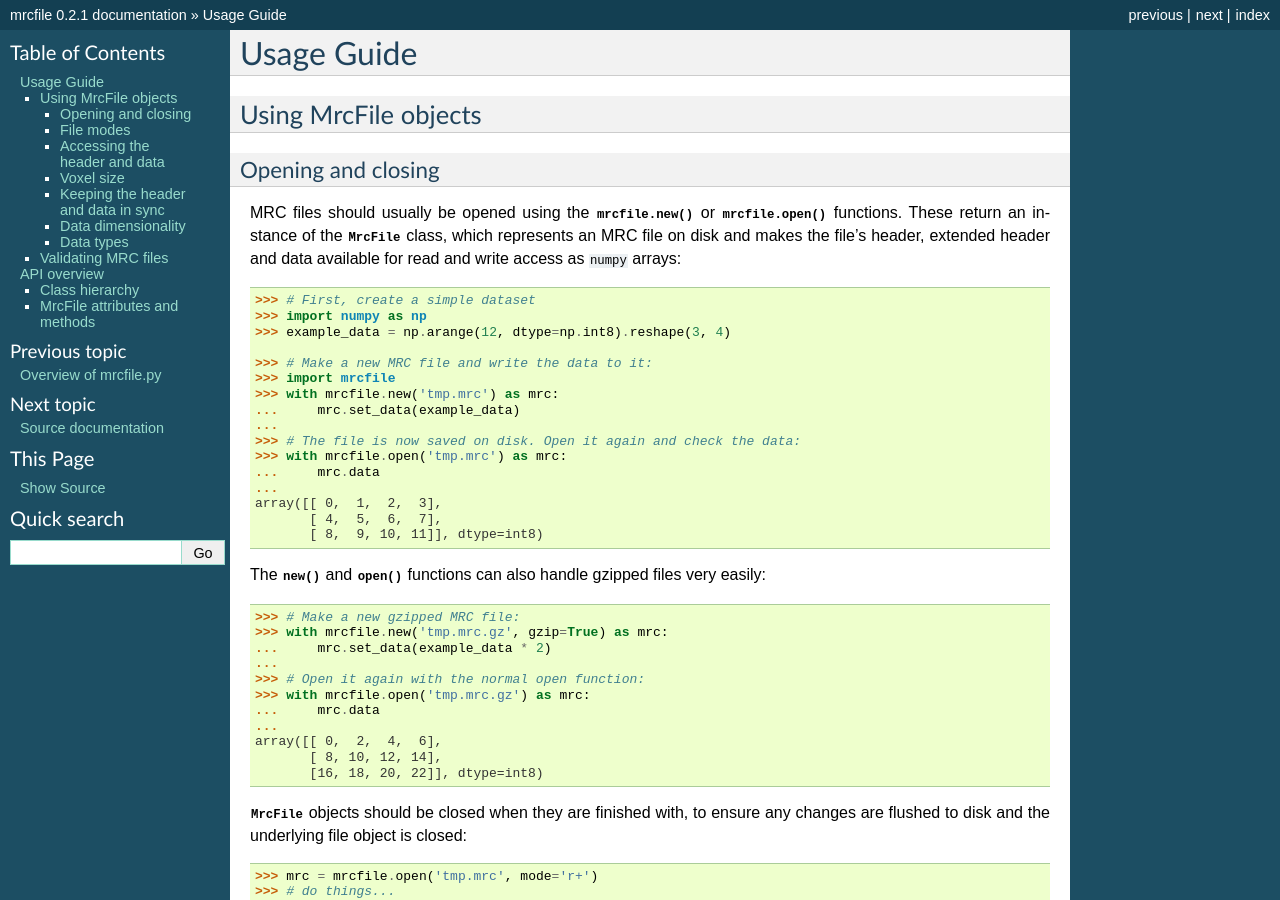
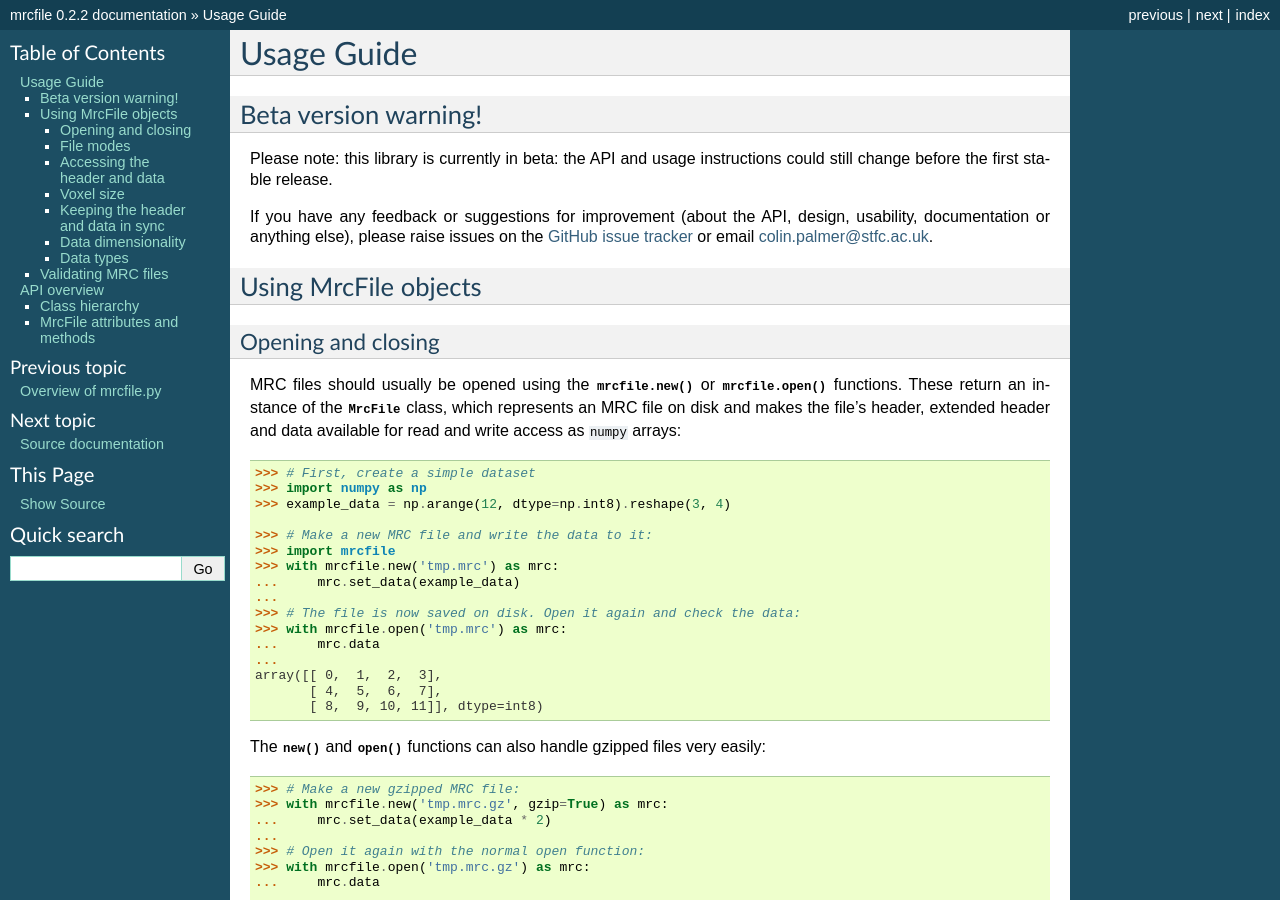
Before and after one commit to ccpem/mrcfile, a Sphinx documentation site: the page built from docs/usage_guide.rst, in a window 1280 px wide and 900 px high. Built offline with Sphinx 7.4.7, drawn with Linux system fonts in a browser that asks for light colours; some of the changed text lies outside the part shown.

```diff
--- a/docs/usage_guide.rst
+++ b/docs/usage_guide.rst
@@ -1,5 +1,17 @@
 Usage Guide
 ===========
+
+Beta version warning!
+---------------------
+
+Please note: this library is currently in beta: the API and usage
+instructions could still change before the first stable release.
+
+If you have any feedback or suggestions for improvement (about the API, design,
+usability, documentation or anything else), please raise issues on the
+`GitHub issue tracker`_ or email colin.palmer@stfc.ac.uk.
+
+.. _GitHub issue tracker: https://github.com/ccpem/mrcfile/issues
 
 .. testsetup:: *
 
--- a/mrcfile/version.py
+++ b/mrcfile/version.py
@@ -5,4 +5,4 @@
 no dependencies.
 """
 
-__version__ = '0.2.1'
+__version__ = '0.2.2'
```
